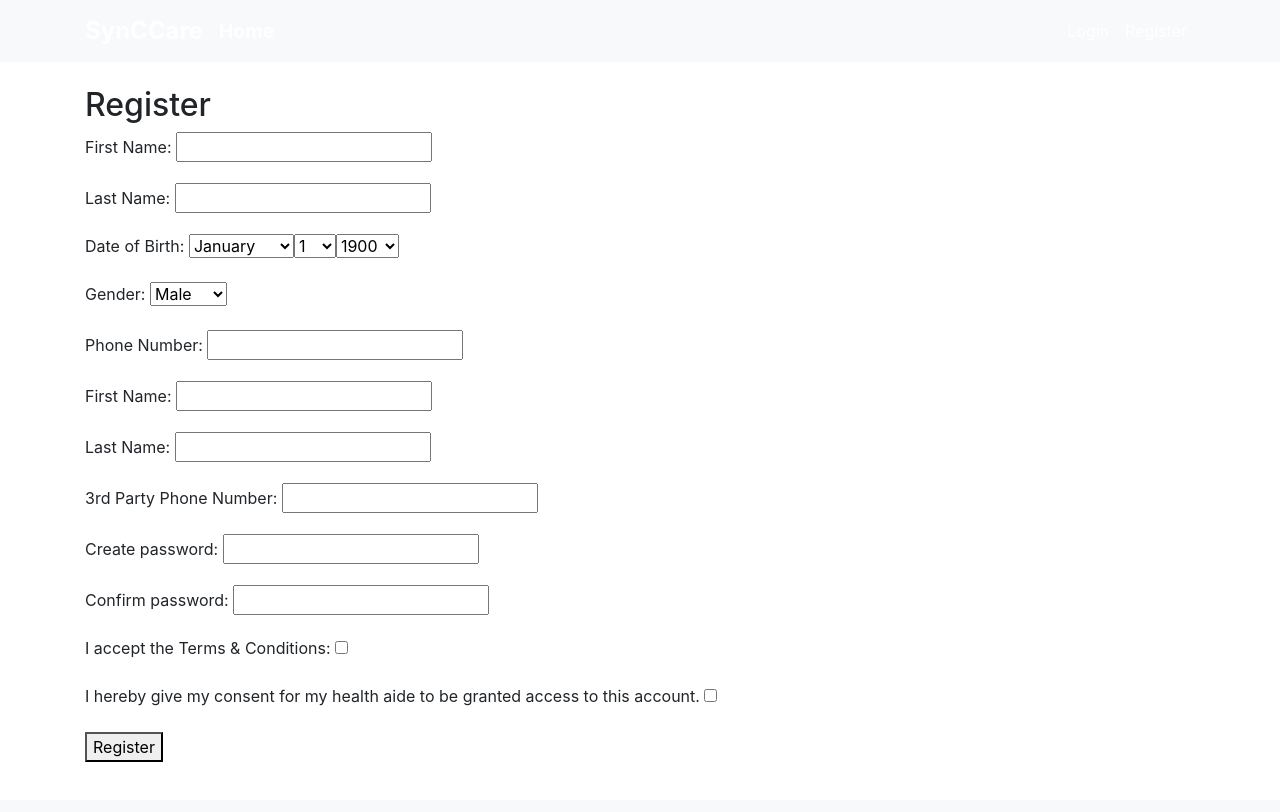
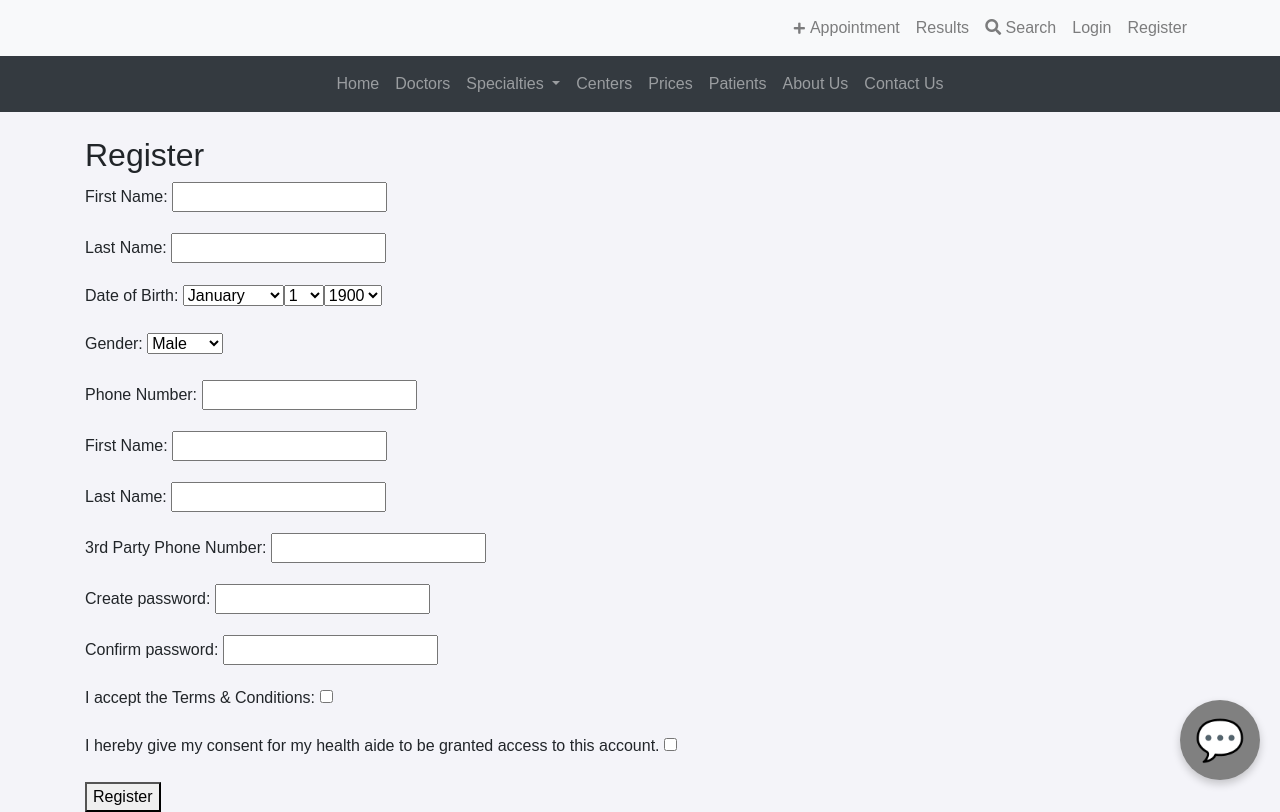
Before and after one commit to IuliaSpataru/Med_App, a Django app: page /register/ in a window 1280 px wide. Before the commit the page ends 762 px from the top, so only its background shows below. Run offline with Django 4.2, Linux system fonts and the light colour scheme.

Commit message:
1st commit

```diff
--- /dev/null
+++ b/synccare/static/css/body.css
@@ -0,0 +1,4 @@
+body {
+    background-color: #f4f4f9;
+    font-family: Arial, sans-serif;
+}
--- a/synccare/static/css/styles.css
+++ /dev/null
@@ -1,43 +0,0 @@
-body {
-    background-color: #f4f4f9;
-    font-family: Arial, sans-serif;
-}
-
-.navbar {
-    background-color: #007bff;
-}
-
-.navbar-brand, .nav-link {
-    color: white !important;
-}
-
-.nav-link:hover {
-    color: #ffeb3b !important;
-}
-
-nav {
-    background-color: #333;
-    padding: 10px;
-}
-
-ul.navbar {
-    list-style: none;
-    margin: 0;
-    padding: 0;
-    text-align: right;
-}
-
-ul.navbar li {
-    display: inline-block;
-    margin-left: 20px;
-}
-
-ul.navbar li a {
-    color: white;
-    text-decoration: none;
-    font-size: 16px;
-}
-
-ul.navbar li a:hover {
-    text-decoration: underline;
-}
--- a/synccare/website/templates/base.html
+++ b/synccare/website/templates/base.html
@@ -5,18 +5,38 @@
     <meta name="viewport" content="width=device-width, initial-scale=1.0">
     <title>{% block title %}SynCCare{% endblock %}</title>
     {% load static %}
-    <link rel="stylesheet" href="{% static 'css/styles.css' %}">
+    <link rel="icon" type="image/x-icon" href="{% static 'images/favicon.ico' %}">
+    <link rel="stylesheet" href="https://cdnjs.cloudflare.com/ajax/libs/font-awesome/5.15.4/css/all.min.css">
     <link href="https://cdn.jsdelivr.net/npm/bootstrap@4.5.2/dist/css/bootstrap.min.css" rel="stylesheet">
+    <link rel="stylesheet" href="{% static 'css/body.css' %}">
+    <link rel="stylesheet" href="{% static 'css/logo.css' %}">
+
+    <link rel="stylesheet" href="{% static 'css/register.css' %}">
 </head>
 <body>
 
+<!-- Navbar 1 -->
     <nav class="navbar navbar-expand-lg navbar-light bg-light">
         <div class="container">
-            <a class="navbar-brand" href="/" style="font-size: 1.5em; font-weight: bold;">SynCCare</a>
-            <a class="navbar-brand mr-auto" href="/" style="font-size: 1.2em; font-weight: bold;">Home</a>
-            <div class="collapse navbar-collapse">
-                <ul class="navbar-nav ml-auto justify-content-end">
+            <div class="navbar-top w-100">
+                <ul class="navbar-nav ms-auto d-flex justify-content-end">
+                    <li class="nav-item">
+                        <a class="nav-link" href="#">
+                            <i class="fas fa-plus" style="font-size: 0.8em; margin-right: 5px; " ></i>Appointment
+                        </a>
+                    </li>
+                    <li class="nav-item">
+                        <a class="nav-link" href="#">Results</a>
+                    </li>
+                    <li class="nav-item">
+                        <a class="nav-link" href="#">
+                            <i class="fas fa-search"></i> Search
+                        </a>
+                    </li>
                     {% if user.is_authenticated %}
+                        <li class="nav=item">
+                            <span class="nav-link">Hi, {{ user.first_name }}!</span>
+                        </li>
                         <li class="nav-item">
                             <a class="nav-link" href="{% url 'logout' %}">Logout</a>
                         </li>
@@ -33,6 +53,55 @@
         </div>
     </nav>
 
+<!-- Navbar 2 -->
+    <nav class="navbar navbar-expand-lg navbar-dark bg-dark">
+        <div class="container">
+            <div class="navbar-collapse w-100" id="navbarNav">
+                <ul class="navbar-nav mx-auto">
+                    <li class="nav-item">
+                        <a class="nav-link" href="#">Home</a>
+                    </li>
+                    <li class="nav-item">
+                        <a class="nav-link" href="#">Doctors</a>
+                    </li>
+                    <li class="nav-item dropdown">
+                        <a class="nav-link dropdown-toggle" href="#" id="specialtiesDropdown" role="button" data-bs-toggle="dropdown" aria-expanded="false">
+                            Specialties
+                        </a>
+                        <ul class="dropdown-menu" aria-labelledby="specialtiesDropdown">
+                            <li><a class="dropdown-item" href="#">Cardiology</a></li>
+                            <li><a class="dropdown-item" href="#">Pulmonology</a></li>
+                            <li><a class="dropdown-item" href="#">Rheumatology</a></li>
+                            <li><a class="dropdown-item" href="#">Gastroenterology</a></li>
+                            <li><a class="dropdown-item" href="#">Kinetotherapy</a></li>
+                        </ul>
+                    </li>
+                    <li class="nav-item">
+                        <a class="nav-link" href="#">Centers</a>
+                    </li>
+                    <li class="nav-item">
+                        <a class="nav-link" href="#">Prices</a>
+                    </li>
+                    <li class="nav-item">
+                        <a class="nav-link" href="#">Patients</a>
+                    </li>
+                    <li class="nav-item">
+                        <a class="nav-link" href="#">About Us</a>
+                    </li>
+                    <li class="nav-item">
+                        <a class="nav-link" href="#">Contact Us</a>
+                    </li>
+                </ul>
+            </div>
+
+            <!-- Livechat -->
+        <div id="chat-widget" style="position: fixed; bottom: 20px; right: 20px; width: 80px; height: 80px; background-color: #808080; border-radius: 50%; display: flex; justify-content: center; align-items: center; cursor: pointer; box-shadow: 0 4px 8px rgba(0, 0, 0, 0.2); transition: background-color 0.3s ease;">
+            <span style="color: white; font-size: 40px; font-weight: bold;">💬</span>
+            <span id="help-message" style="display: none; position: absolute; bottom: -25px; left: 50%; transform: translateX(-50%); background-color: #28a745; color: white; padding: 5px 10px; border-radius: 5px; font-size: 12px;">Need help?</span>
+        </div>
+        </div>
+    </nav>
+
     <div class="container mt-4">
         {% block content %}
         {% endblock %}
```
Also changed, not shown: synccare/settings.py (+6 -2 lines), synccare/website/templates/home.html (+10 -2 lines), db.sqlite3.
